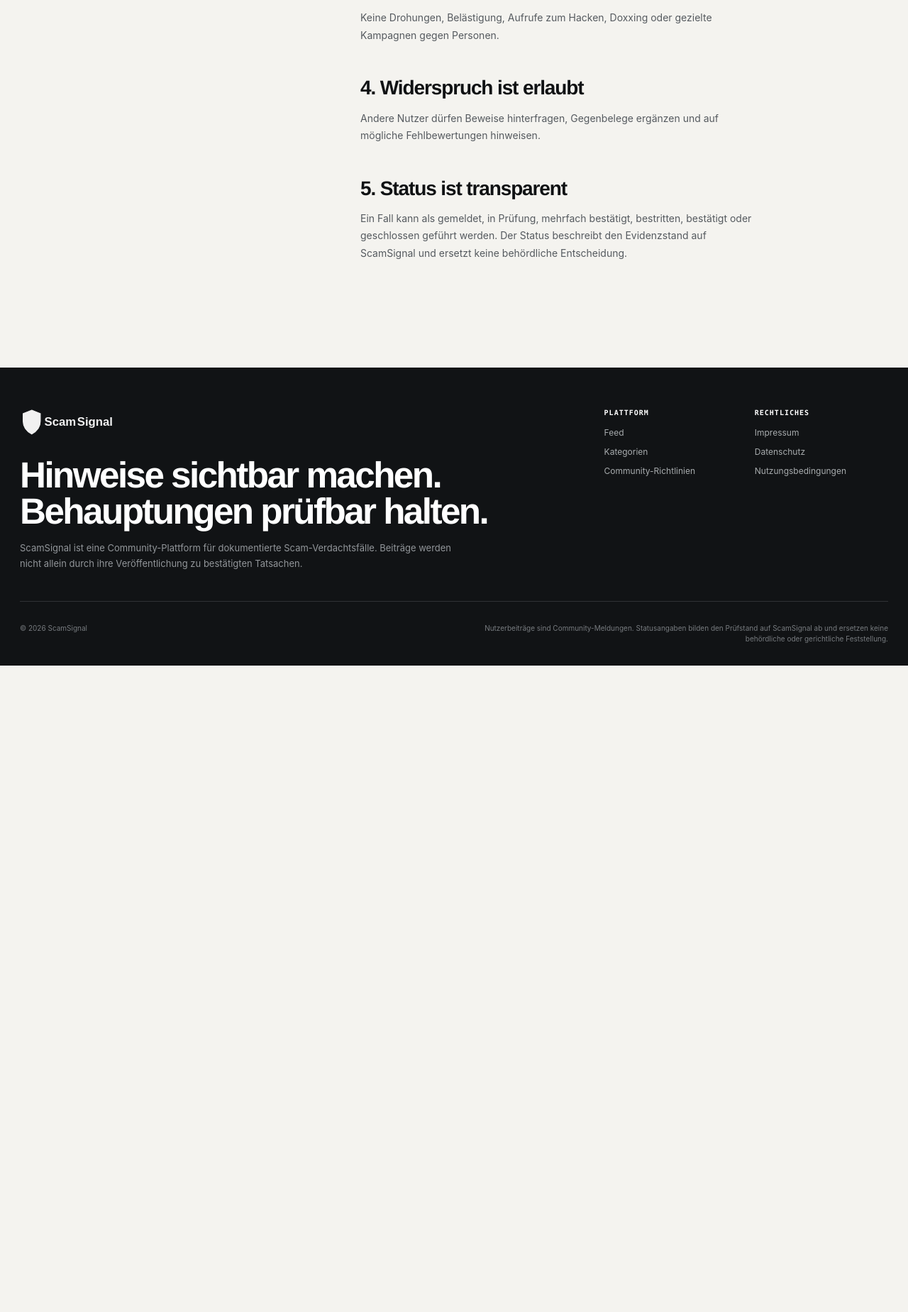
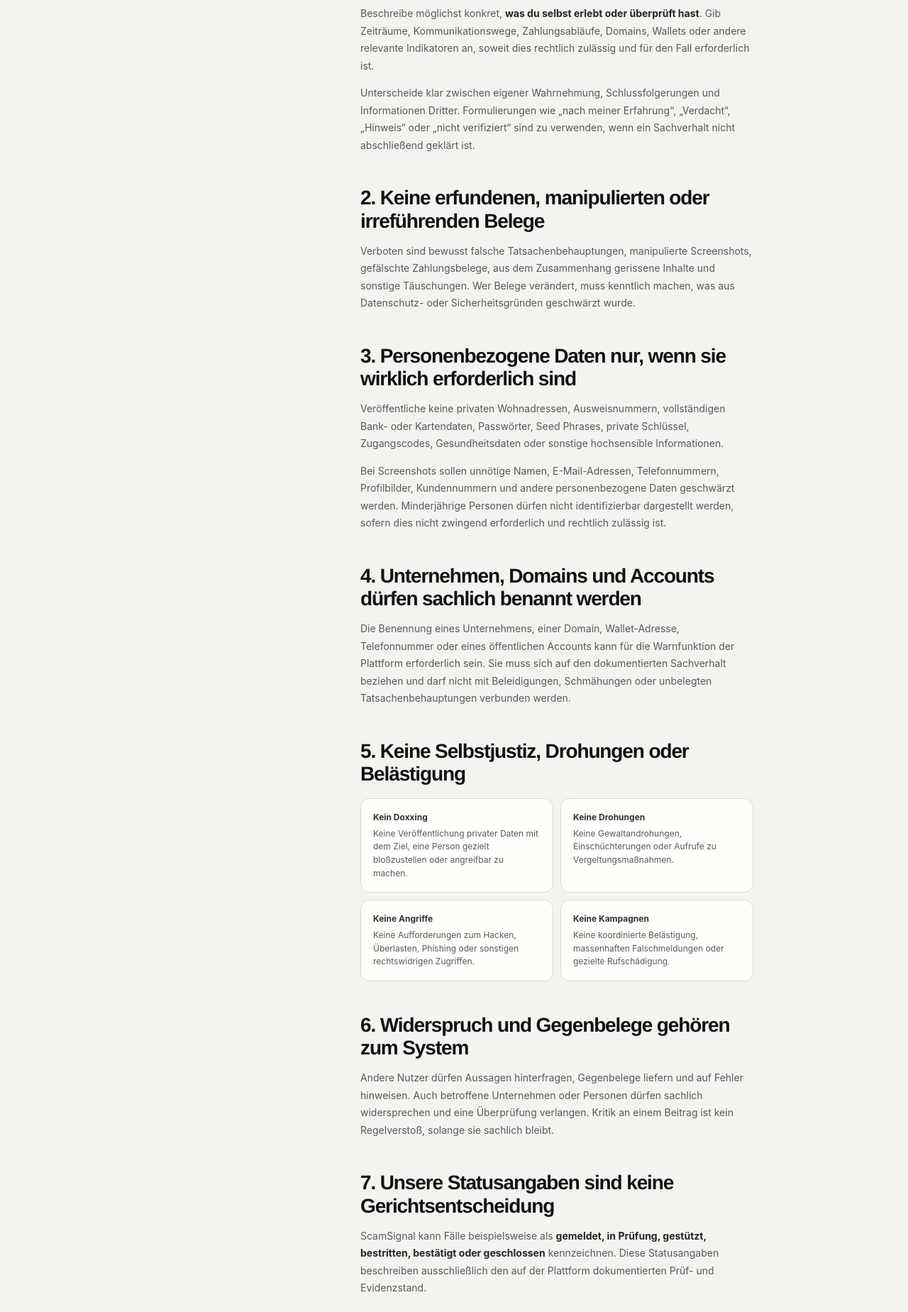
Before and after one commit to Cra4Zzy/Scam-Signal, a Next.js app: page /community-richtlinien in a window 1280 px wide. Shown: the part 811-2660 px from the top of the page at 71% size. Before the commit the page ends 1749 px from the top, so only its background shows below. Built offline with nearby package versions, Linux system fonts and the light colour scheme; no server answers.

Commit message:
Rewrite professional community guidelines

```diff
--- a/app/community-richtlinien/page.tsx
+++ b/app/community-richtlinien/page.tsx
@@ -1,4 +1,69 @@
 import type { Metadata } from 'next'
 import LegalShell from '@/components/legal/LegalShell'
+
 export const metadata: Metadata = { title: 'Community-Richtlinien' }
-export default function Page(){return <LegalShell title="Community-Richtlinien"><h2>1. Belege vor Behauptungen</h2><p>Beschreibe nachvollziehbar, was passiert ist, und trenne eigene Beobachtungen von Vermutungen.</p><h2>2. Keine privaten Daten</h2><p>Keine privaten Adressen, Passwörter, vollständigen Zahlungsdaten oder unnötigen personenbezogenen Informationen veröffentlichen.</p><h2>3. Keine Selbstjustiz</h2><p>Keine Drohungen, Belästigung, Aufrufe zum Hacken, Doxxing oder gezielte Kampagnen gegen Personen.</p><h2>4. Widerspruch ist erlaubt</h2><p>Andere Nutzer dürfen Beweise hinterfragen, Gegenbelege ergänzen und auf mögliche Fehlbewertungen hinweisen.</p><h2>5. Status ist transparent</h2><p>Ein Fall kann als gemeldet, in Prüfung, mehrfach bestätigt, bestritten, bestätigt oder geschlossen geführt werden. Der Status beschreibt den Evidenzstand auf ScamSignal und ersetzt keine behördliche Entscheidung.</p></LegalShell>}
+
+export default function Page(){
+  return <LegalShell
+    title="Community-Richtlinien"
+    intro="ScamSignal soll Menschen warnen, ohne unbelegte Vorverurteilungen zu fördern. Diese Regeln bestimmen, welche Inhalte veröffentlicht werden dürfen, wie wir Belege behandeln und wie Moderation und Widerspruch funktionieren."
+    eyebrow="COMMUNITY · MODERATION · FAIRNESS"
+  >
+    <div className="legal-intro"><strong>Kurz gesagt:</strong> Dokumentiere konkrete Vorgänge, trenne Tatsachen von Vermutungen, veröffentliche nur notwendige Daten und bleibe sachlich. Ein Verdacht darf benannt werden — aber nicht als erwiesene Tatsache dargestellt werden, wenn die Belege das nicht tragen.</div>
+
+    <h2>1. Belege vor Behauptungen</h2>
+    <p>Beschreibe möglichst konkret, <strong>was du selbst erlebt oder überprüft hast</strong>. Gib Zeiträume, Kommunikationswege, Zahlungsabläufe, Domains, Wallets oder andere relevante Indikatoren an, soweit dies rechtlich zulässig und für den Fall erforderlich ist.</p>
+    <p>Unterscheide klar zwischen eigener Wahrnehmung, Schlussfolgerungen und Informationen Dritter. Formulierungen wie „nach meiner Erfahrung“, „Verdacht“, „Hinweis“ oder „nicht verifiziert“ sind zu verwenden, wenn ein Sachverhalt nicht abschließend geklärt ist.</p>
+
+    <h2>2. Keine erfundenen, manipulierten oder irreführenden Belege</h2>
+    <p>Verboten sind bewusst falsche Tatsachenbehauptungen, manipulierte Screenshots, gefälschte Zahlungsbelege, aus dem Zusammenhang gerissene Inhalte und sonstige Täuschungen. Wer Belege verändert, muss kenntlich machen, was aus Datenschutz- oder Sicherheitsgründen geschwärzt wurde.</p>
+
+    <h2>3. Personenbezogene Daten nur, wenn sie wirklich erforderlich sind</h2>
+    <p>Veröffentliche keine privaten Wohnadressen, Ausweisnummern, vollständigen Bank- oder Kartendaten, Passwörter, Seed Phrases, private Schlüssel, Zugangscodes, Gesundheitsdaten oder sonstige hochsensible Informationen.</p>
+    <p>Bei Screenshots sollen unnötige Namen, E-Mail-Adressen, Telefonnummern, Profilbilder, Kundennummern und andere personenbezogene Daten geschwärzt werden. Minderjährige Personen dürfen nicht identifizierbar dargestellt werden, sofern dies nicht zwingend erforderlich und rechtlich zulässig ist.</p>
+
+    <h2>4. Unternehmen, Domains und Accounts dürfen sachlich benannt werden</h2>
+    <p>Die Benennung eines Unternehmens, einer Domain, Wallet-Adresse, Telefonnummer oder eines öffentlichen Accounts kann für die Warnfunktion der Plattform erforderlich sein. Sie muss sich auf den dokumentierten Sachverhalt beziehen und darf nicht mit Beleidigungen, Schmähungen oder unbelegten Tatsachenbehauptungen verbunden werden.</p>
+
+    <h2>5. Keine Selbstjustiz, Drohungen oder Belästigung</h2>
+    <div className="legal-rule-grid">
+      <div className="legal-rule"><b>Kein Doxxing</b><p>Keine Veröffentlichung privater Daten mit dem Ziel, eine Person gezielt bloßzustellen oder angreifbar zu machen.</p></div>
+      <div className="legal-rule"><b>Keine Drohungen</b><p>Keine Gewaltandrohungen, Einschüchterungen oder Aufrufe zu Vergeltungsmaßnahmen.</p></div>
+      <div className="legal-rule"><b>Keine Angriffe</b><p>Keine Aufforderungen zum Hacken, Überlasten, Phishing oder sonstigen rechtswidrigen Zugriffen.</p></div>
+      <div className="legal-rule"><b>Keine Kampagnen</b><p>Keine koordinierte Belästigung, massenhaften Falschmeldungen oder gezielte Rufschädigung.</p></div>
+    </div>
+
+    <h2>6. Widerspruch und Gegenbelege gehören zum System</h2>
+    <p>Andere Nutzer dürfen Aussagen hinterfragen, Gegenbelege liefern und auf Fehler hinweisen. Auch betroffene Unternehmen oder Personen dürfen sachlich widersprechen und eine Überprüfung verlangen. Kritik an einem Beitrag ist kein Regelverstoß, solange sie sachlich bleibt.</p>
+
+    <h2>7. Unsere Statusangaben sind keine Gerichtsentscheidung</h2>
+    <p>ScamSignal kann Fälle beispielsweise als <strong>gemeldet, in Prüfung, gestützt, bestritten, bestätigt oder geschlossen</strong> kennzeichnen. Diese Statusangaben beschreiben ausschließlich den auf der Plattform dokumentierten Prüf- und Evidenzstand.</p>
+    <div className="legal-callout"><strong>Wichtig</strong><p>Eine Kennzeichnung auf ScamSignal ersetzt weder eine behördliche Bewertung noch eine gerichtliche Feststellung. Neue Belege oder ein berechtigter Widerspruch können den Status jederzeit verändern.</p></div>
+
+    <h2>8. Inhalte melden: Notice-and-Action</h2>
+    <p>Jeder Fall, Kommentar und jedes Profil kann über die Meldefunktion gemeldet werden. Geeignete Gründe sind insbesondere möglicherweise rechtswidrige Inhalte, personenbezogene Daten, Belästigung, Identitätsvortäuschung, Spam oder möglicherweise falsche Tatsachenbehauptungen.</p>
+    <p>Eine Meldung sollte möglichst konkret erklären, welcher Inhalt beanstandet wird und warum. Soweit erforderlich prüfen wir gemeldete Inhalte und können sie vorübergehend einschränken, ergänzend kennzeichnen oder entfernen.</p>
+
+    <h2>9. Moderationsmaßnahmen</h2>
+    <p>Je nach Schwere, Eindeutigkeit und Wiederholung eines Verstoßes können wir Inhalte kennzeichnen, in der Sichtbarkeit einschränken, sperren oder entfernen. Bei wiederholten oder schweren Verstößen können Accounts vorübergehend oder dauerhaft eingeschränkt werden.</p>
+    <p>Moderationsentscheidungen sollen so weit wie angemessen nachvollziehbar sein. Bei rechtlich sensiblen Fällen können wir zusätzliche Informationen oder Belege anfordern, bevor wir eine endgültige Entscheidung treffen.</p>
+
+    <h2>10. Widerspruch gegen Moderation</h2>
+    <p>Wenn dein Inhalt eingeschränkt oder entfernt wurde, kannst du eine erneute Prüfung verlangen. Gib dabei die betroffene Meldung oder Entscheidung an und erläutere, warum sie aus deiner Sicht geändert werden sollte. Auch Betroffene können eine Überprüfung beanstandeter Inhalte verlangen.</p>
+
+    <h2>11. Sichere Links und Indikatoren</h2>
+    <p>Verdächtige URLs dienen auf ScamSignal als Hinweise. Die Aufnahme einer URL bedeutet nicht automatisch, dass die betreffende Website tatsächlich betrügerisch oder rechtswidrig ist. Öffne verdächtige Links nicht ungeschützt und gib dort keine Zugangsdaten ein.</p>
+
+    <h2>12. Was wir von der Community erwarten</h2>
+    <ul>
+      <li>Respektiere andere Nutzer, auch wenn du ihre Einschätzung nicht teilst.</li>
+      <li>Korrigiere eigene Beiträge, wenn neue Informationen deine ursprüngliche Darstellung widerlegen.</li>
+      <li>Nutze Votes nicht als Ersatz für Beweise.</li>
+      <li>Melde Regelverstöße über die Meldefunktion statt öffentliche Eskalationen zu starten.</li>
+      <li>Veröffentliche nur Inhalte, die du rechtmäßig teilen darfst.</li>
+    </ul>
+
+    <h2>13. Änderungen dieser Richtlinien</h2>
+    <p>Wir können die Community-Richtlinien weiterentwickeln, wenn neue Missbrauchsmuster, rechtliche Anforderungen oder Funktionen dies erforderlich machen. Wesentliche Änderungen werden mit einem aktualisierten Stand kenntlich gemacht.</p>
+  </LegalShell>
+}
```
